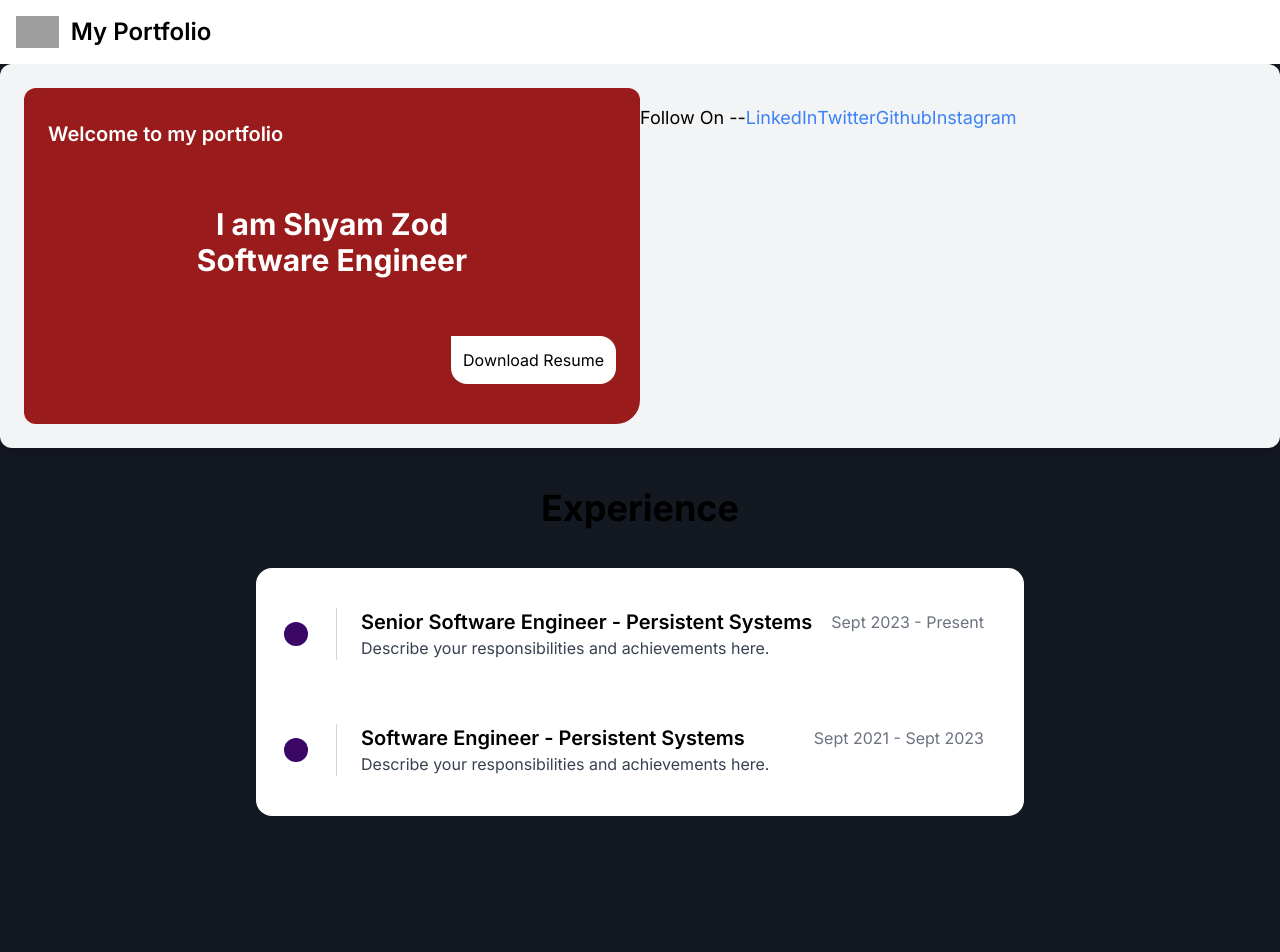
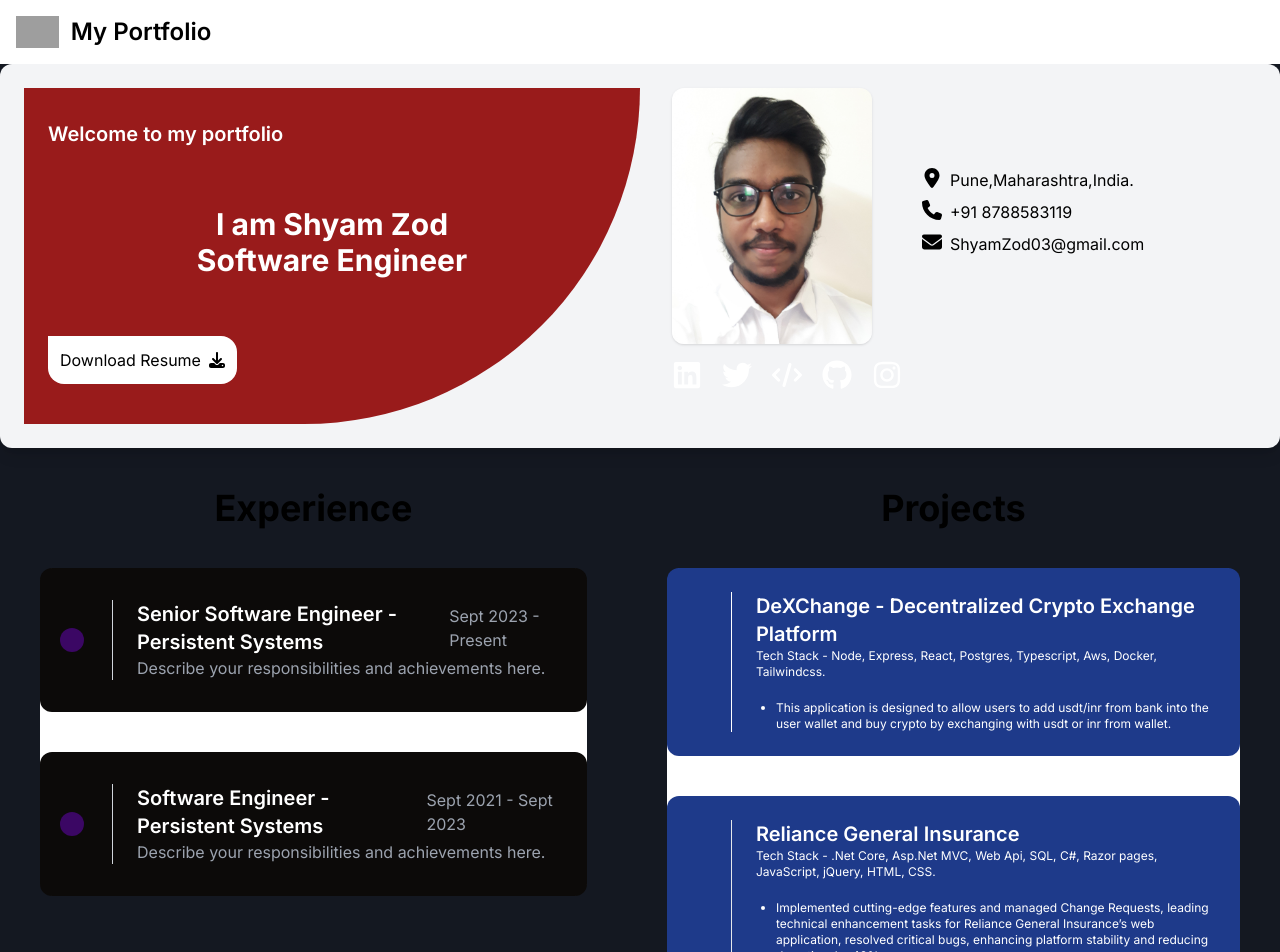
Before and after one commit to shyamzod/PortfolioSite, a Next.js app in the folder portfoliosite/: page / in a window 1280 px wide. Shown: the top 952 px of the page. Before the commit the page ends 816 px from the top, so only its background shows below. Built offline with nearby package versions, Linux system fonts and the light colour scheme; grey boxes are pictures that could not be loaded.

Commit message:
All Components Properly Alligned

```diff
--- a/portfoliosite/app/components/BioComponent.tsx
+++ b/portfoliosite/app/components/BioComponent.tsx
@@ -1,7 +1,18 @@
+import {
+  FaInstagram,
+  FaGithub,
+  FaTwitter,
+  FaLinkedin,
+  FaCode,
+  FaDownload,
+  FaLocationDot,
+  FaPhone,
+  FaEnvelope,
+} from "react-icons/fa6";
 export default function BioComponent() {
   return (
     <div className="flex flex-col md:flex-row h-auto md:h-96 items-center md:items-stretch bg-gray-100 dark:bg-gray-800 p-6 rounded-xl shadow-lg">
-      <div className="flex flex-col justify-between bg-red-800 w-full md:w-1/2 p-6 rounded-xl md:rounded-br-3xl text-white">
+      <div className="flex flex-col justify-between bg-red-800 w-full md:w-1/2 p-6  md:rounded-br-full text-white">
         <div className="mt-2 text-lg md:text-xl font-semibold">
           Welcome to my portfolio
         </div>
@@ -10,43 +21,75 @@ export default function BioComponent() {
             I am Shyam Zod <br /> Software Engineer
           </span>
         </div>
-        <div className="flex justify-center md:justify-end mt-6 md:mt-0">
+        <div className="flex  justify-start mt-6 md:mt-0">
           <a href="/Resume.pdf" download="/Resume.pdf">
             <button className="bg-white text-black rounded-br-2xl rounded-bl-2xl rounded-tr-2xl p-3 mb-4">
-              Download Resume
+              <div className="flex flex-row space-x-2">
+                <div>Download Resume</div>{" "}
+                <div className="mt-1">
+                  <FaDownload />
+                </div>
+              </div>
             </button>
           </a>
         </div>
       </div>
-      <div className="flex flex-col items-center  mt-6 md:mt-0">
-        {/* <img
-          className="md:w-11/12 rounded-xl object-cover shadow"
-          src="https://www.shutterstock.com/image-photo/head-shot-portrait-close-smiling-260nw-1714666150.jpg"
+      <div className="flex flex-row mt-6 md:mt-0">
+        <div className="ml-8">
+          <img
+            className=" w-50 h-64 rounded-xl object-cover shadow"
+            src="/ProfilPic.jpg"
             alt="Shyam Zod"
-        /> */}
+          />
           <div className="mt-4 text-lg flex flex-row dark:text-gray-300 items-center">
-          Follow On --
             <div className="flex flex-row  items-center justify-between">
               <div>
                 <a href="/" className="text-blue-500 hover:underline">
-                LinkedIn
+                  <FaLinkedin className="mr-5 text-3xl text-white" />
                 </a>
               </div>
               <div>
                 <a href="/" className="text-blue-500 hover:underline">
-                Twitter
+                  <FaTwitter className="mr-5 text-3xl text-white" />
                 </a>
               </div>
               <div>
                 <a href="/" className="text-blue-500 hover:underline">
-                Github
+                  <FaCode className="mr-5 text-3xl text-white" />
+                </a>
+              </div>
+
+              <div>
+                <a href="/" className="text-blue-500 hover:underline">
+                  <FaGithub className="mr-5 text-3xl text-white" />
                 </a>
               </div>
               <div>
                 <a href="/" className="text-blue-500 hover:underline">
-                Instagram
+                  <FaInstagram className="mr-5 text-3xl text-white" />
                 </a>
               </div>
+            </div>
+          </div>
+        </div>
+        <div className="py-20 space-y-2 ">
+          <div className="flex flex-row space-x-2">
+            <div className="text-xl">
+              <FaLocationDot />
+            </div>
+            <div>Pune,Maharashtra,India.</div>
+          </div>
+          <div className="flex flex-row space-x-2">
+            <div className="text-xl">
+              <FaPhone />
+            </div>
+            <div>+91 8788583119</div>
+          </div>
+          <div className="flex flex-row space-x-2">
+            <div className="text-xl">
+              <FaEnvelope />
+            </div>
+            <div>ShyamZod03@gmail.com</div>
           </div>
         </div>
       </div>
--- a/portfoliosite/app/components/Experience.tsx
+++ b/portfoliosite/app/components/Experience.tsx
@@ -5,36 +5,32 @@ export default function Experience() {
         <h3 className="text-4xl font-bold mb-10 text-center">Experience</h3>
       </div>
 
-      <div className="relative bg-white dark:bg-gray-900 p-10 rounded-2xl w-full max-w-3xl">
-        <div className="space-y-16">
-          <div className="relative flex md:flex-row flex-col items-start md:items-center">
+      <div className="relative bg-white dark:bg-gray-900 mb-10 rounded-2xl w-full max-w-3xl">
+        <div className="space-y-10">
+          <div className="bg-stone-950 p-8 rounded-xl relative flex md:flex-row flex-col items-start md:items-center transform transition-transform duration-300 hover:scale-105">
             <div className="absolute transform -translate-x-1/2 w-6 h-6 bg-purple-950 rounded-full"></div>
             <div className="flex-1 md:ml-10 md:pl-6 md:border-l md:border-gray-300 dark:border-gray-700 pt-4 md:pt-0">
               <div className="flex justify-between items-center mb-2 md:mb-0">
-                <h4 className="text-xl font-semibold">
+                <h4 className="text-xl font-semibold text-white">
                   Senior Software Engineer - Persistent Systems
                 </h4>
-                <span className="text-gray-500 dark:text-gray-400">
-                  Sept 2023 - Present
-                </span>
+                <span className="text-gray-400">Sept 2023 - Present</span>
               </div>
-              <p className="text-gray-700 dark:text-gray-300">
+              <p className="text-gray-400">
                 Describe your responsibilities and achievements here.
               </p>
             </div>
           </div>
-          <div className="relative flex md:flex-row flex-col items-start md:items-center">
+          <div className="bg-stone-950 p-8 rounded-xl relative flex md:flex-row flex-col items-start md:items-center transform transition-transform duration-300 hover:scale-105">
             <div className="absolute transform -translate-x-1/2 w-6 h-6 bg-purple-950 rounded-full"></div>
             <div className="flex-1 md:ml-10 md:pl-6 md:border-l md:border-gray-300 dark:border-gray-700 pt-4 md:pt-0">
               <div className="flex justify-between items-center mb-2 md:mb-0">
-                <h4 className="text-xl font-semibold">
+                <h4 className="text-xl font-semibold text-white">
                   Software Engineer - Persistent Systems
                 </h4>
-                <span className="text-gray-500 dark:text-gray-400">
-                  Sept 2021 - Sept 2023
-                </span>
+                <span className="text-gray-400">Sept 2021 - Sept 2023</span>
               </div>
-              <p className="text-gray-700 dark:text-gray-300">
+              <p className="text-gray-400">
                 Describe your responsibilities and achievements here.
               </p>
             </div>
--- a/portfoliosite/app/components/Projects.tsx
+++ b/portfoliosite/app/components/Projects.tsx
@@ -1,42 +1,56 @@
 export default function Projects() {
   return (
-    <div className="flex flex-col items-center mt-10">
+    <div className="flex flex-col items-center">
       <div>
-        <h3 className="text-4xl font-bold mb-10 text-center">Projects</h3>
+        <h3 className="text-4xl font-bold mt-10 text-center">Projects</h3>
       </div>
 
-      <div className="relative bg-white dark:bg-gray-900 p-10 rounded-2xl w-full max-w-3xl">
-        <div className="space-y-16">
-          <div className="relative flex md:flex-row flex-col items-start md:items-center">
-            <div className="absolute transform -translate-x-1/2 w-6 h-6 bg-purple-950 rounded-full"></div>
-            <div className="flex-1 md:ml-10 md:pl-6 md:border-l md:border-gray-300 dark:border-gray-700 pt-4 md:pt-0">
+      <div className="relative mt-10 bg-white dark:bg-gray-900 rounded-2xl w-full max-w-3xl">
+        <div className="space-y-10">
+          <div className="bg-blue-900 p-6 rounded-xl relative flex md:flex-row flex-col items-start md:items-center transform transition-transform duration-300 hover:scale-105">
+            <div className="flex-1 md:ml-10 md:pl-6 md:border-l md:border-white dark:border-white pt-4 md:pt-0">
               <div className="flex justify-between items-center mb-2 md:mb-0">
-                <h4 className="text-xl font-semibold">
-                  Senior Software Engineer - Persistent Systems
+                <h4 className="text-xl font-semibold text-white">
+                  DeXChange - Decentralized Crypto Exchange Platform
                 </h4>
-                <span className="text-gray-500 dark:text-gray-400">
-                  Sept 2023 - Present
-                </span>
               </div>
-              <p className="text-gray-700 dark:text-gray-300">
-                Describe your responsibilities and achievements here.
+              <p className="text-white text-xs">
+                Tech Stack - Node, Express, React, Postgres, Typescript, Aws,
+                Docker, Tailwindcss.
               </p>
+              <ul className="mt-5 list-disc text-white text-xs pl-5">
+                <li>
+                  This application is designed to allow users to add usdt/inr
+                  from bank into the user wallet and buy crypto by exchanging
+                  with usdt or inr from wallet.
+                </li>
+              </ul>
             </div>
           </div>
-          <div className="relative flex md:flex-row flex-col items-start md:items-center">
-            <div className="absolute transform -translate-x-1/2 w-6 h-6 bg-purple-950 rounded-full"></div>
-            <div className="flex-1 md:ml-10 md:pl-6 md:border-l md:border-gray-300 dark:border-gray-700 pt-4 md:pt-0">
+          <div className="bg-blue-900 rounded-xl p-6 relative flex md:flex-row flex-col items-start md:items-center transform transition-transform duration-300 hover:scale-105">
+            <div className="flex-1 md:ml-10 md:pl-6 md:border-l md:border-white-300 dark:border-white pt-4 md:pt-0">
               <div className="flex justify-between items-center mb-2 md:mb-0">
-                <h4 className="text-xl font-semibold">
-                  Software Engineer - Persistent Systems
+                <h4 className="text-xl font-semibold text-white">
+                  Reliance General Insurance
                 </h4>
-                <span className="text-gray-500 dark:text-gray-400">
-                  Sept 2021 - Sept 2023
-                </span>
               </div>
-              <p className="text-gray-700 dark:text-gray-300">
-                Describe your responsibilities and achievements here.
+              <p className="text-white text-xs">
+                Tech Stack - .Net Core, Asp.Net MVC, Web Api, SQL, C#, Razor
+                pages, JavaScript, jQuery, HTML, CSS.
               </p>
+              <ul className="mt-5 list-disc text-white text-xs pl-5">
+                <li>
+                  Implemented cutting-edge features and managed Change Requests,
+                  leading technical enhancement tasks for Reliance General
+                  Insurance’s web application, resolved critical bugs, enhancing
+                  platform stability and reducing downtime by 40%.
+                </li>
+                <li>
+                  Performed front-end optimizations, achieving a notable 20%
+                  boost in page load speed and a 15% reduction in server
+                  response time.
+                </li>
+              </ul>
             </div>
           </div>
         </div>
--- a/portfoliosite/app/layout.tsx
+++ b/portfoliosite/app/layout.tsx
@@ -5,8 +5,8 @@ import "./globals.css";
 const inter = Inter({ subsets: ["latin"] });
 
 export const metadata: Metadata = {
-  title: "Create Next App",
-  description: "Generated by create next app",
+  title: "Shyam Zod PortfolioSite",
+  description: "@Shyam Zod",
 };
 
 export default function RootLayout({
--- a/portfoliosite/app/page.tsx
+++ b/portfoliosite/app/page.tsx
@@ -12,9 +12,14 @@ export default function Page() {
     <div>
       <Navbar />
       <BioComponent />
-      {/* <Skills /> */}
-      <Experience />
-      {/* <Projects /> */}
+      <div className="flex flex-row ">
+        <div className="mx-10">
+          <Experience />
+        </div>
+        <div className="mx-10">
+          <Projects />
+        </div>
+      </div>
     </div>
   );
 }
--- a/portfoliosite/package.json
+++ b/portfoliosite/package.json
@@ -11,7 +11,8 @@
   "dependencies": {
     "next": "14.2.3",
     "react": "^18",
-    "react-dom": "^18"
+    "react-dom": "^18",
+    "react-icons": "^5.2.1"
   },
   "devDependencies": {
     "@types/node": "^20",
```
Also changed, not shown: portfoliosite/public/ProfilPic.jpg (added), 1 other file (tests, documents, lock files or other folders). Lines whose indentation alone changed are shown as unchanged.
